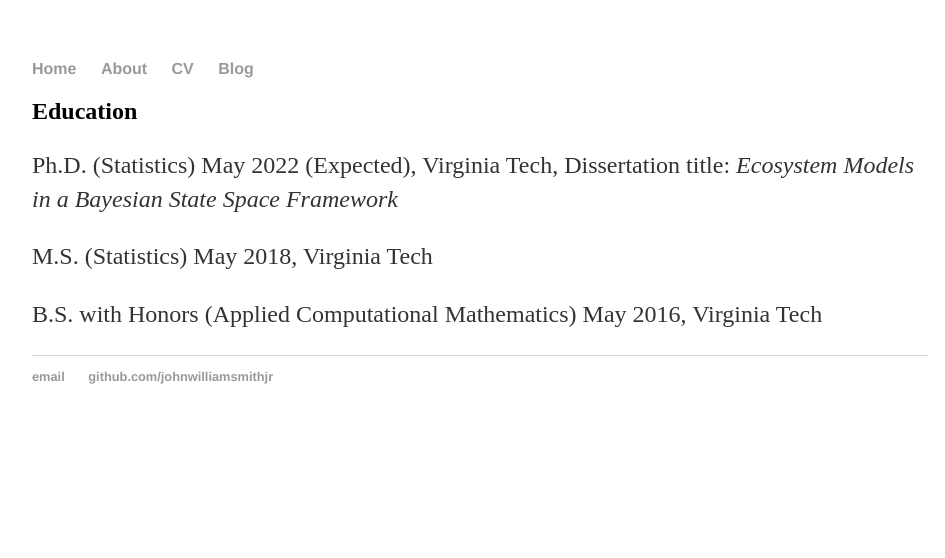
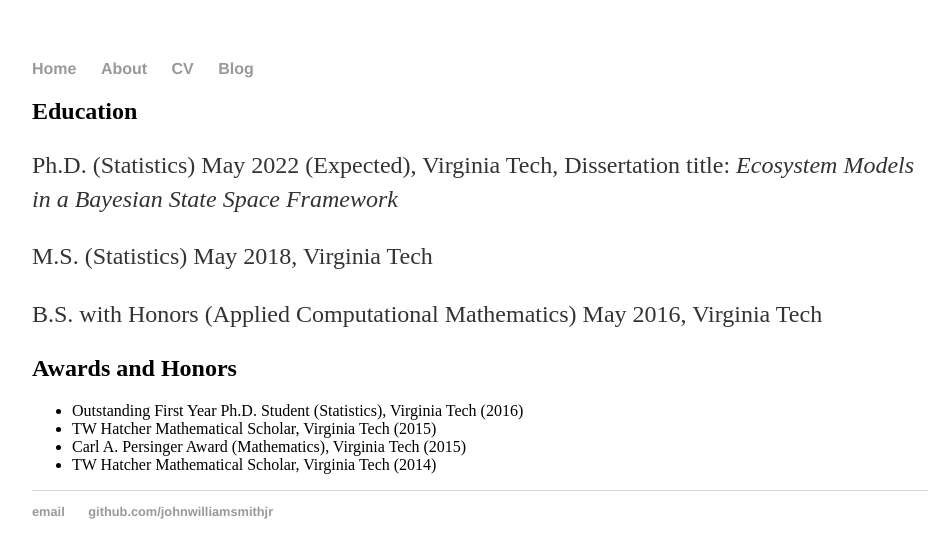
Before and after one commit to johnwilliamsmithjr/johnwilliamsmithjr.github.io, a Jekyll site: the page built from about/index.html, in a window 1280 px wide. Shown: the top 558 px of the page, without its empty margins (160-1105 px from the left). Built offline with Jekyll 4.4.1, drawn with Linux system fonts in a browser that asks for light colours.

Commit message:
updated list
changed html objects to unordered lists

```diff
--- a/about/index.html
+++ b/about/index.html
@@ -7,6 +7,14 @@
 	<p>Ph.D. (Statistics) May 2022 (Expected), Virginia Tech, Dissertation title: <i>Ecosystem Models in a Bayesian State Space Framework</i></p>
   <p> M.S. (Statistics) May 2018, Virginia Tech</p>
   <p> B.S. with Honors (Applied Computational Mathematics) May 2016, Virginia Tech</p>
+	<h2> Awards and Honors </h2>
+	<ul>
+  	<li>Outstanding First Year Ph.D. Student (Statistics), Virginia Tech (2016)</li>
+  	<li>TW Hatcher Mathematical Scholar, Virginia Tech (2015)</li>
+  	<li>Carl A. Persinger Award (Mathematics), Virginia Tech (2015)</li>
+	<li>TW Hatcher Mathematical Scholar, Virginia Tech (2014)</li>
+	</ul>
+
 
 
 </div><!-- /.blurb -->
```
